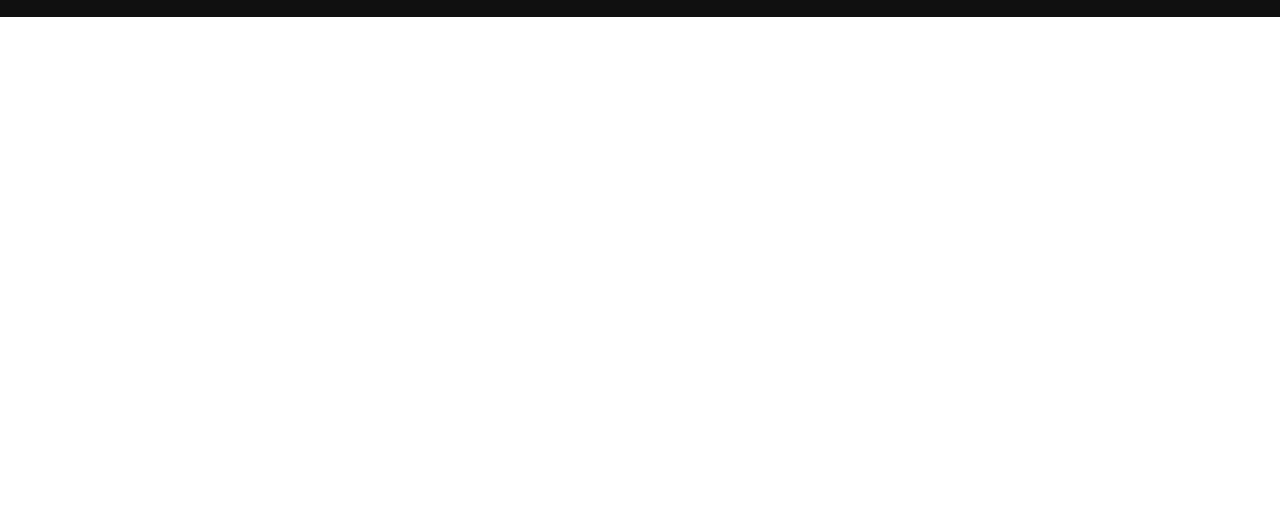
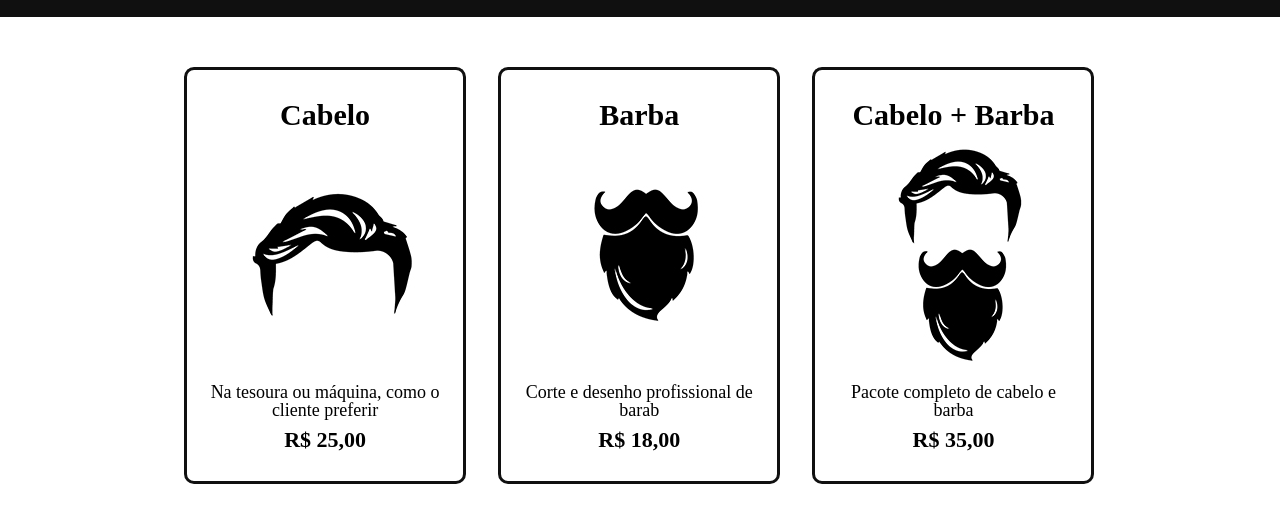
Before and after one commit to RoniUrias/Project_Barber_Shop, a plain HTML site: page produtos.html in a window 1280 px wide. Shown: the part 440-962 px from the top of the page. Before the commit the page ends 800 px from the top, so only its background shows below. Drawn offline with Linux system fonts and the light colour scheme.

Commit message:
Produtos-precos

```diff
--- a/produtos.css
+++ b/produtos.css
@@ -27,3 +27,38 @@ nav a {
 	font-size: 22px;
 	text-decoration: none;
 }
+
+.produtos {
+	width: 940px;
+	margin: 0 auto;
+	padding: 50px 0;
+}
+
+.produtos li {
+	display: inline-block;
+	text-align: center;
+	width: 30%;
+	vertical-align: top;
+	margin: 0 1.5%;
+	padding: 30px 20px;
+	box-sizing: border-box;
+	border-color: #101010;
+	border-width: 3px;
+	border-style: solid;
+	border-radius: 10px;
+}
+
+.produtos h2 {
+	font-size: 30px;
+	font-weight: bold;
+}
+
+.produto-descricao {
+	font-size: 18px;
+}
+
+.produtos-preco {
+	font-size: 22px;
+	font-weight: bold;
+	margin-top: 10px;
+}
--- a/produtos.html
+++ b/produtos.html
@@ -23,5 +23,28 @@
 				</nav>
 			</div>
 		</header>
+
+		<main>
+			<ul class="produtos">
+				<li>
+					<h2>Cabelo</h2>
+					<img src="cabelo.jpg">
+					<p class="produto-descricao">Na tesoura ou máquina, como o cliente preferir</p>
+					<p class="produtos-preco">R$ 25,00</p>
+				</li>
+				<li>
+					<h2>Barba</h2>
+					<img src="barba.jpg">
+					<p class="produto-descricao">Corte e desenho profissional de barab</p>
+					<p class="produtos-preco">R$ 18,00</p>
+				</li>
+				<li>
+					<h2>Cabelo + Barba</h2>
+					<img src="cabelo+barba.jpg">
+					<p class="produto-descricao">Pacote completo de cabelo e barba</p>
+					<p class="produtos-preco">R$ 35,00</p>
+				</li>
+			</ul>
+		</main>
 	</body>
 </html>
```
